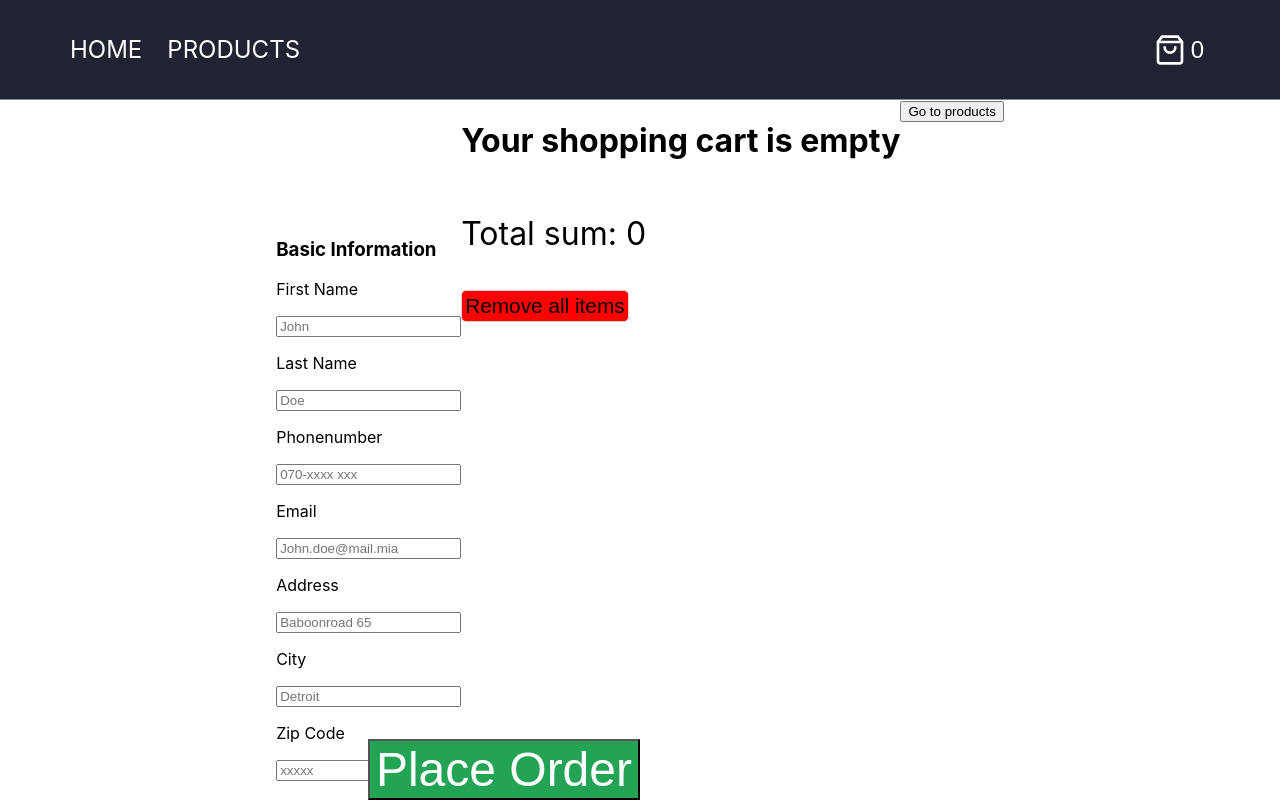
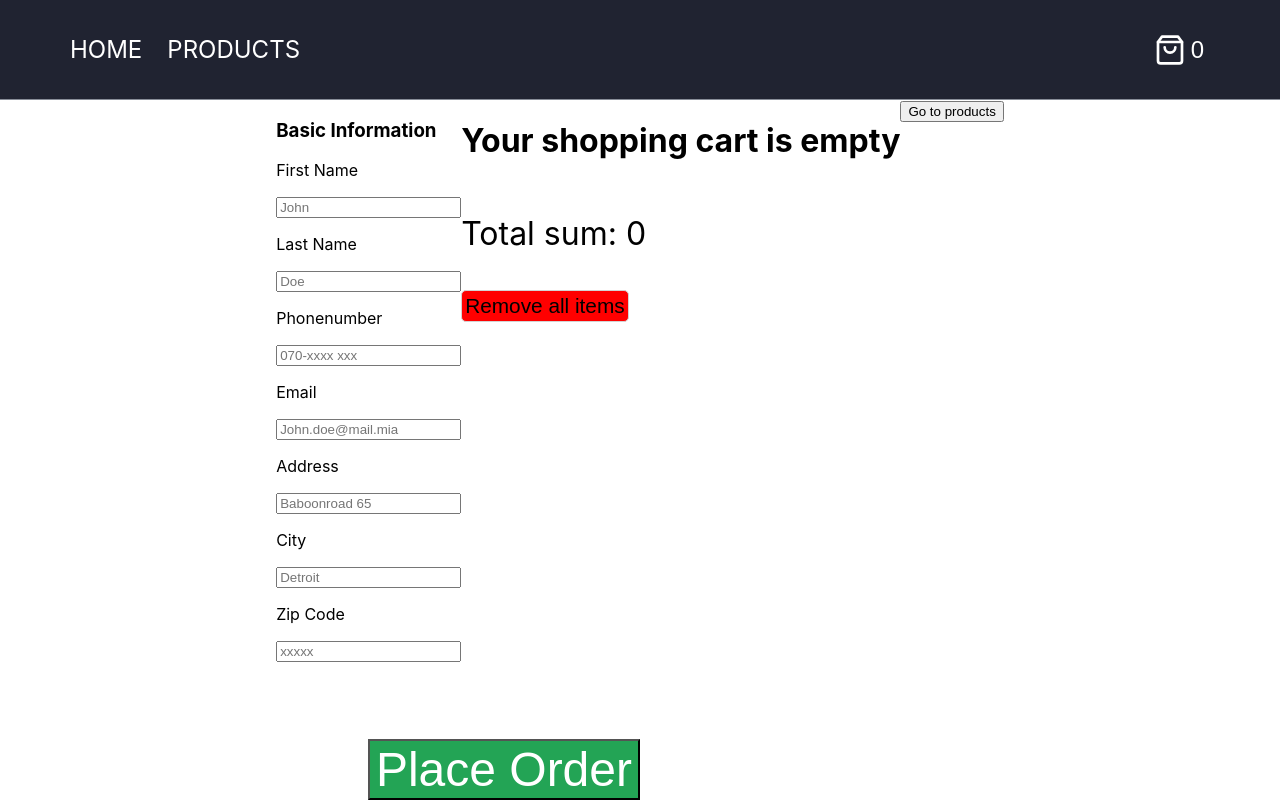
Before and after one commit to wiaxx/reactapp, a React (Create React App) app: page /checkout in a window 1280 px wide. Shown: the top 802 px of the page. Built offline with nearby package versions, Linux system fonts and the light colour scheme; the HTML template or start-up script is replaced by a standard one.

Commit message:
jag orkar inte, jag e för trött. Klar.

```diff
--- a/src/pages/Checkout.js
+++ b/src/pages/Checkout.js
@@ -155,7 +155,7 @@ const Checkout = ({ cartItems, resetCart, removeItem, setCartItems }) => {
 
 const InfoDiv = styled.div`
 	display: flex;
-	justify-content: space around;
+	justify-content: space-around;
 	align-items: stretch;
 `;
 
@@ -172,7 +172,7 @@ const OrderBtn = styled.button`
 `;
 
 const InputContainer = styled.div`
-	align-self: center;
+	display: flex;
 `;
 const TotalSum = styled.p`
 	font-size: 2rem;
@@ -180,13 +180,12 @@ const TotalSum = styled.p`
 
 const EmptyCartDiv = styled.div`
 	display: flex;
-	justify-content: center;
 `;
 
 const TotalContainer = styled.div`
 	min-height: 100vh;
 	display: flex;
-	justify-content: space-evenly;
+	justify-content: space-around;
 	padding-left: 50px;
 	padding-right: 50px;
 `;
```
